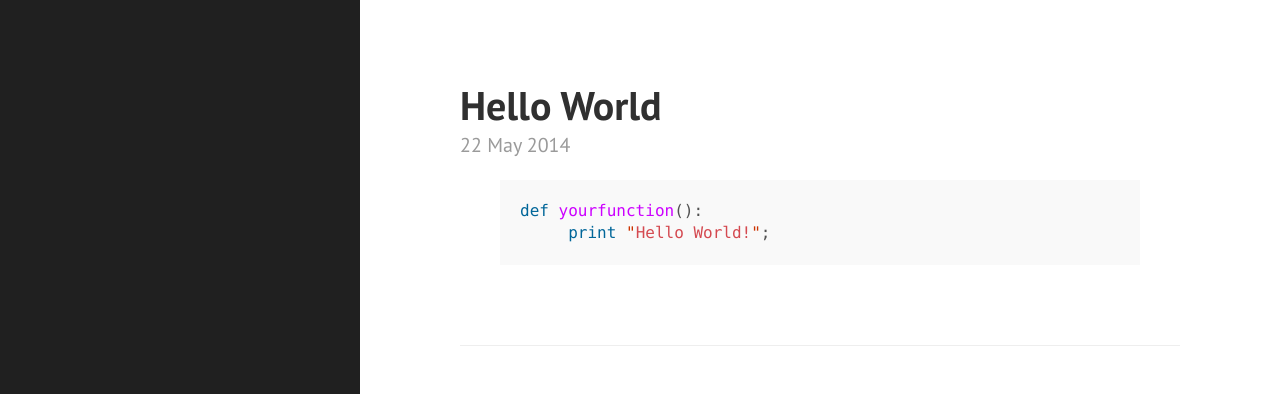
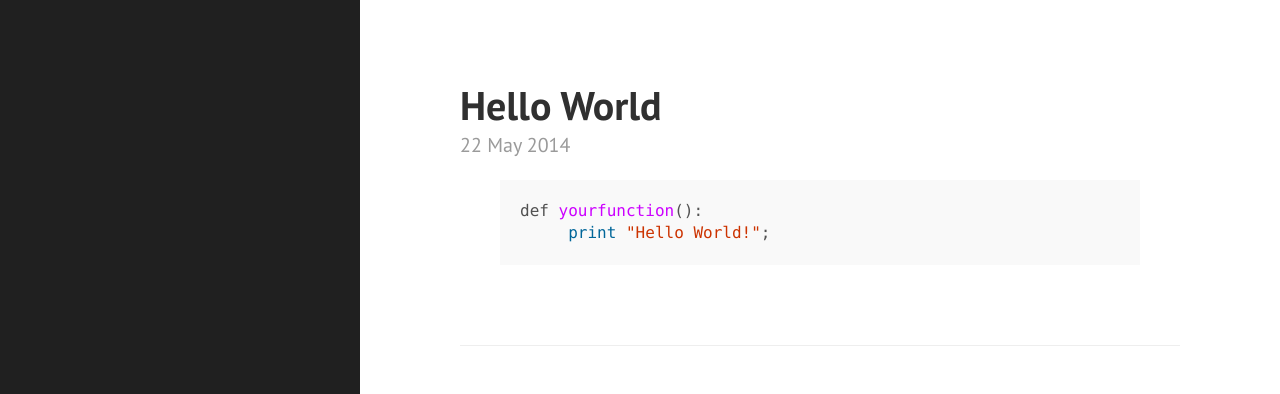
Before and after one commit to morfie/morfie.github.io, a Jekyll site: the page built from _posts/2014-05-22-hello-world.md, in a window 1280 px wide. Shown: the top 394 px of the page. Built offline with Jekyll 4.4.1, drawn with Linux system fonts in a browser that asks for light colours; Markdown is read by kramdown in place of the engine named in the settings.

Commit message:
php test

```diff
--- a/_posts/2014-05-22-hello-world.md
+++ b/_posts/2014-05-22-hello-world.md
@@ -3,7 +3,7 @@ layout: post
 title: Hello World
 ---
 
-{% highlight python %}
+{% highlight php %}
 def yourfunction():
      print "Hello World!";
 {% endhighlight %}
```
